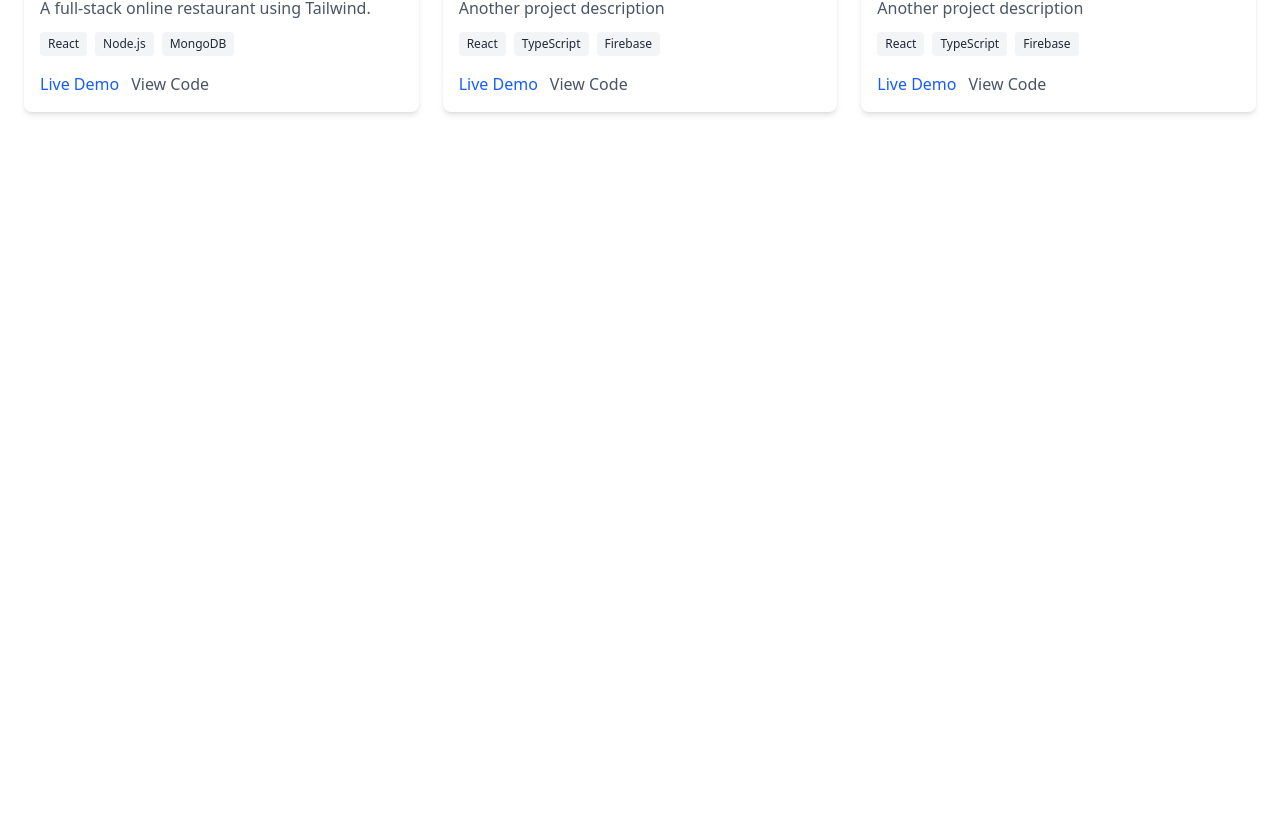
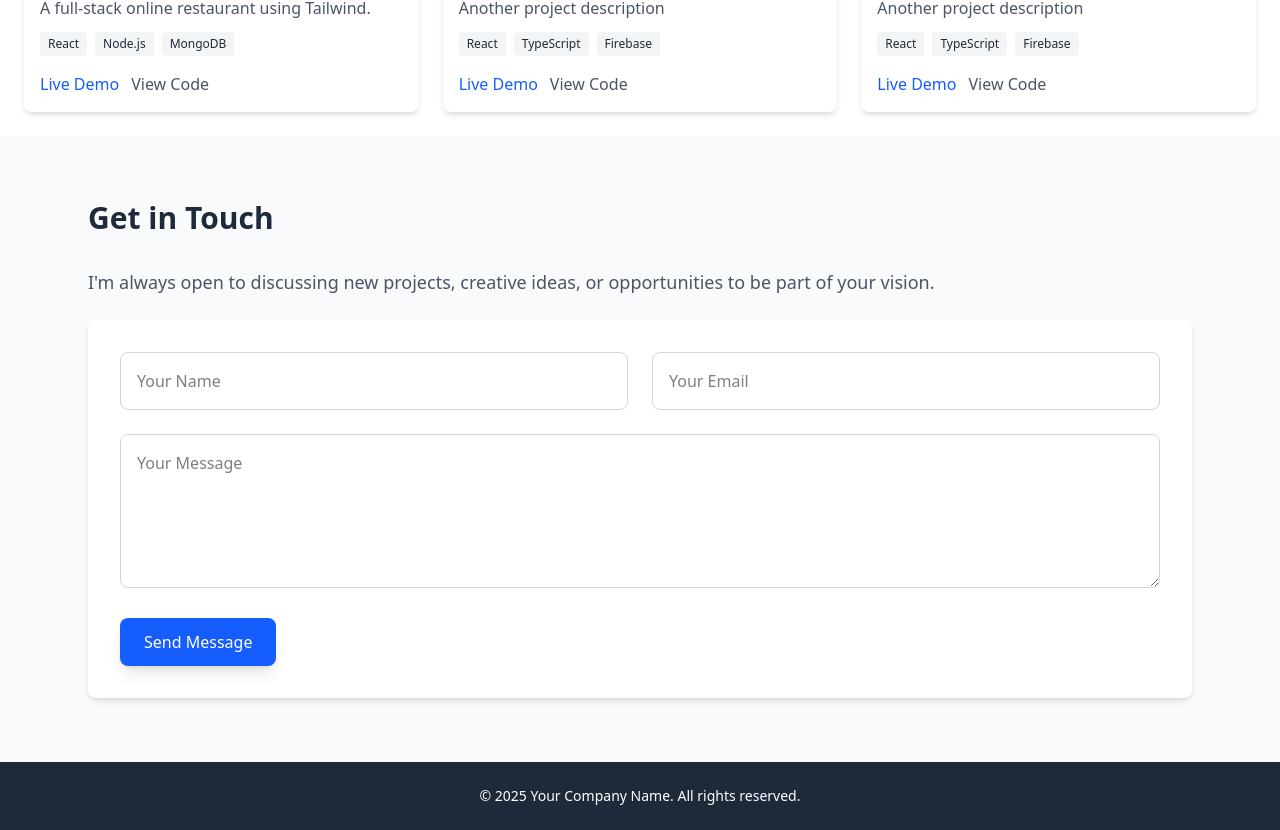
Before and after one commit to BABAYAGA108/The-company, a React (Vite) app: page / in a window 1280 px wide. Shown: the part 2132-2962 px from the top of the page. Before the commit the page ends 2268 px from the top, so only its background shows below. Built offline with nearby package versions, Linux system fonts and the light colour scheme.

Commit message:
contat and fotter added

```diff
--- a/src/App.tsx
+++ b/src/App.tsx
@@ -3,7 +3,8 @@ import Hero from "./components/Hero/Hero";
 import About from "./components/Hero/About";
 import Project from "./components/Hero/Project";
 import Skills from "./components/Hero/Skills";
-
+import Contact from "./components/Hero/Contact";
+import Footer from "./components/Footer/footer";
 function App() {
   return (
     <div>
@@ -12,6 +13,8 @@ function App() {
       <About/>
       <Skills />
       <Project />
+      <Contact />
+      <Footer />
 
     </div>
   );
--- /dev/null
+++ b/src/components/Footer/Footer.tsx
@@ -0,0 +1,12 @@
+const Footer = () => {
+  return (
+    <footer className="bg-gray-800 text-white py-6">
+      <div className="container mx-auto text-center">
+        <p className="text-sm">
+          &copy; {new Date().getFullYear()} Your Company Name. All rights reserved.
+        </p>
+      </div>
+    </footer>
+  );
+};
+export default Footer;
--- /dev/null
+++ b/src/components/Hero/Contact.tsx
@@ -0,0 +1,47 @@
+
+const Contact = () => {
+  return (
+    <>
+      <section id="contact" className="py-16 bg-gray-50">
+        <div className="container mx-auto px-6 max-w-6xl">
+          <h2 className="text-3xl font-semibold text-gray-800 mb-8">
+            Get in Touch
+          </h2>
+          <p className="text-lg text-gray-600 mb-6">
+            I'm always open to discussing new projects, creative ideas, or
+            opportunities to be part of your vision.
+          </p>
+          <form className="bg-white p-8 rounded-lg shadow-md">
+            <div className="grid grid-cols-1 md:grid-cols-2 gap-6 mb-6">
+              <input
+                type="text"
+                placeholder="Your Name"
+                className="p-4 border border-gray-300 rounded-lg focus:outline-none focus:ring-2 focus:ring-blue-500"
+                required
+              />
+              <input
+                type="email"
+                placeholder="Your Email"
+                className="p-4 border border-gray-300 rounded-lg focus:outline-none focus:ring-2 focus:ring-blue-500"
+                required
+              />
+            </div>
+            <textarea
+              placeholder="Your Message"
+              className="w-full p-4 border border-gray-300 rounded-lg focus:outline-none focus:ring-2 focus:ring-blue-500 mb-6"
+              rows={5}
+              required
+            ></textarea>
+            <button
+              type="submit"
+              className="px-6 py-3 bg-blue-600 hover:bg-blue-700 text-white font-medium rounded-lg shadow-lg transition-all duration-300 hover:shadow-xl"
+            >
+              Send Message
+            </button>
+          </form>
+        </div>
+      </section>
+    </>
+  );
+}
+export default Contact ;
```
